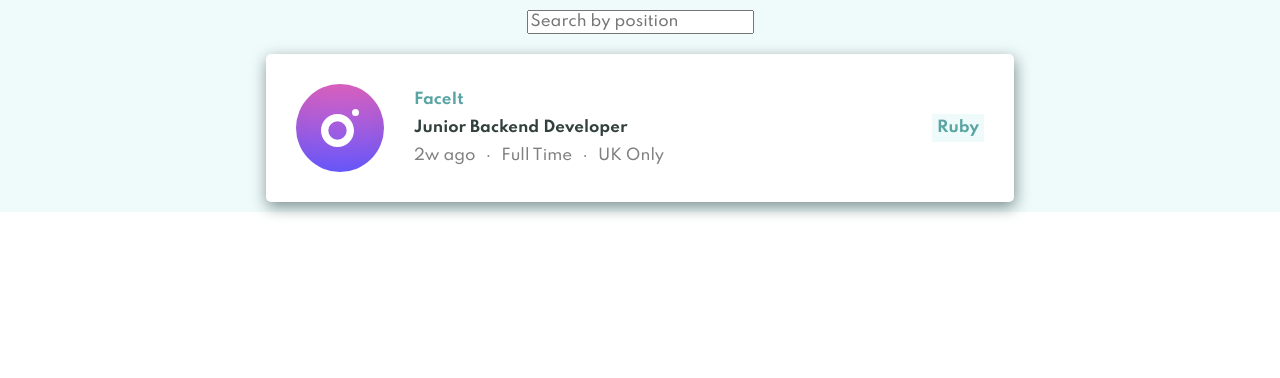
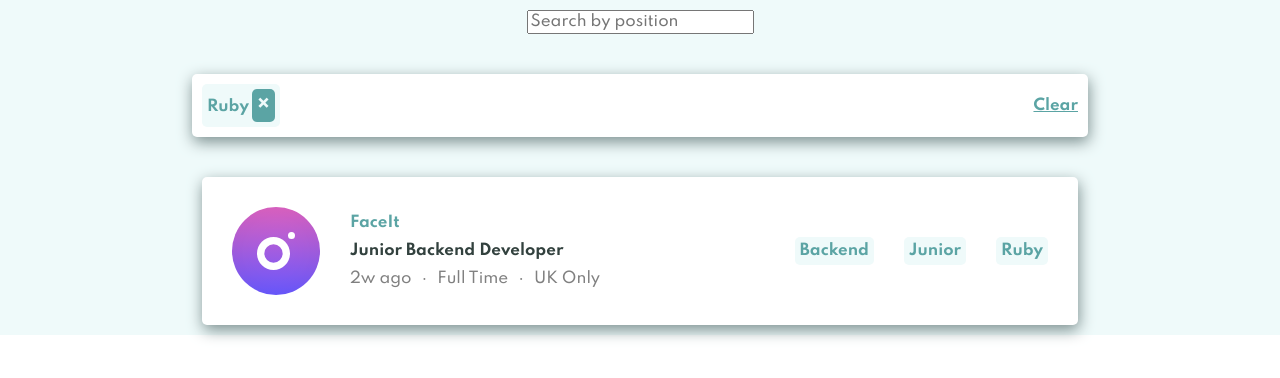
Before and after one commit to AlexeyBrambalov/job-listings-react, a React (Create React App) app: page / in a window 1280 px wide. Both pictures are taken after a click on the button "Ruby". Shown: the top 378 px of the page. Built offline with nearby package versions, Linux system fonts and the light colour scheme.

Commit message:
first commit

```diff
--- a/src/App.css
+++ b/src/App.css
@@ -20,11 +20,12 @@
 .joblist{
     display: flex;
     flex-direction: column;
-    width: 60%;
+    width: 70%;
     min-width: 400px;
     margin: auto;
 }
 
+.job-clicked,
 .job-selected,
 .job{
     display: flex;
@@ -38,6 +39,7 @@
 
 .job-selected{
     border-left: 4px solid var(--dark-blue);
+
 }
 
 .image{
@@ -88,13 +90,14 @@
     width: 100%;
 }
 
+.language-clicked,
 .language{
     color: var(--dark-blue);
     background-color: var(--light-blue);
     padding: 5px;
     font-weight: 700;
     margin-right: 30px;
-
+    border-radius: 5px;
 }
 
 .main{
@@ -108,9 +111,38 @@
     justify-content: center;
     align-items: center;
     padding: 10px;
+    height: 50%;
 }
 
 button{
     border: none;
     cursor: pointer;
 }
+
+.job-clicked{
+    width: 70%;
+    margin: 30px 15%;
+    padding: 10px;
+    cursor: pointer;
+}
+
+.clear{
+    margin-left: auto;
+    color: var(--dark-blue);
+    font-weight: 700;
+    text-decoration: underline;
+}
+
+.language-clicked::after {
+    content: "\00d7";
+    color: rgb(17, 13, 13);
+    font-weight: 700;
+    background-color: var(--dark-blue);
+    padding: 5px;
+    font-size: 20px;
+    color: var(--light-blue);
+    margin-left: 3px;
+    display: inline-block;
+    border-radius: 5px;
+
+  }
--- a/src/App.js
+++ b/src/App.js
@@ -3,23 +3,31 @@
 import data from './data.json'
 import './App.css';
 import Search from './components/Search'
+import SearchNavBar from './components/SearchNavBar'
 
 function App() {
 
+  let filtedData = data
+
   const [search, setSearch] = useState("");
-  const [searchSkill, setSearchSkill] = useState("");
 
-  let filtedData = data
+  const [searchSkillArr, setSearchSkillArr] = useState([]);
 
   if(search){ filtedData = data.filter((job) => job.position.toLowerCase().includes(search.toLowerCase()))}
 
-  if(searchSkill){ filtedData = data.filter((job) => job.languages.includes(searchSkill))}
+  let newData = filtedData.map(job=> ({ ...job, active: [job.role, job.level, ...job.languages] }))
+
+  if(searchSkillArr.length > 0){newData = newData.filter(skill => searchSkillArr.every(r=> skill.active.includes(r)))}
+
+
+
 
 
   return (
     <div className="App">
       <Search search = {search} setSearch = {setSearch}/>
-      <JobList filtedData={filtedData} searchSkill={searchSkill} setSearchSkill={setSearchSkill}/>
+      {searchSkillArr.length > 0 ? <SearchNavBar searchSkillArr={searchSkillArr} setSearchSkillArr={setSearchSkillArr}/> : "" }
+      <JobList newData={newData} setSearchSkillArr={setSearchSkillArr} searchSkillArr={searchSkillArr} />
     </div>
   );
 }
--- a/src/components/Job.js
+++ b/src/components/Job.js
@@ -1,6 +1,8 @@
 import React from 'react'
 
-export default function Job({job, searchSkill, setSearchSkill}) {
+export default function Job({job, setSearchSkillArr, searchSkillArr}) {
+
+    let skillArr = [job.role, job.level, ...job.languages]
 
 
     return (
@@ -24,10 +26,10 @@
                 </div>
             </div>
             <div className="languages">
-                {job.languages.map((language, index) => (
+                {skillArr.map((language, index) => (
                     <button className="language" key={index} onClick={()=> {
-                        setSearchSkill(language)
-                        searchSkill=language
+                        if(!searchSkillArr.some(skill => skill === language)){
+                        setSearchSkillArr([...searchSkillArr, language])}
                         }}>{language}</button>
                 ))}
             </div>
--- a/src/components/JobList.js
+++ b/src/components/JobList.js
@@ -2,12 +2,12 @@
 
 import Job from './Job'
 
-export default function JobList({filtedData, searchSkill, setSearchSkill}) {
+export default function JobList({newData, setSearchSkillArr, searchSkillArr}) {
 
     return (
         <div className="joblist">
-            {filtedData.map((job, index)=>
-                    <Job job={job} key={index} searchSkill={searchSkill} setSearchSkill={setSearchSkill}/>
+            {newData.map((job, index)=>
+                    <Job job={job} key={index} setSearchSkillArr = {setSearchSkillArr} searchSkillArr={searchSkillArr}/>
             )}
         </div>
     )
--- /dev/null
+++ b/src/components/SearchNavBar.js
@@ -0,0 +1,12 @@
+import React from 'react'
+
+export default function SearchNavBar({searchSkillArr, setSearchSkillArr}) {
+    return (
+        <div className="job-clicked">{searchSkillArr.map((skill, index ) => (
+            <div key={index} className="language-clicked" onClick={ () => {setSearchSkillArr(searchSkillArr.filter(data => data !== skill))}}>{skill}</div>
+            ))}
+        <div className="clear" onClick={ () => setSearchSkillArr([])}>Clear</div>
+
+        </div>
+    )
+}
```
